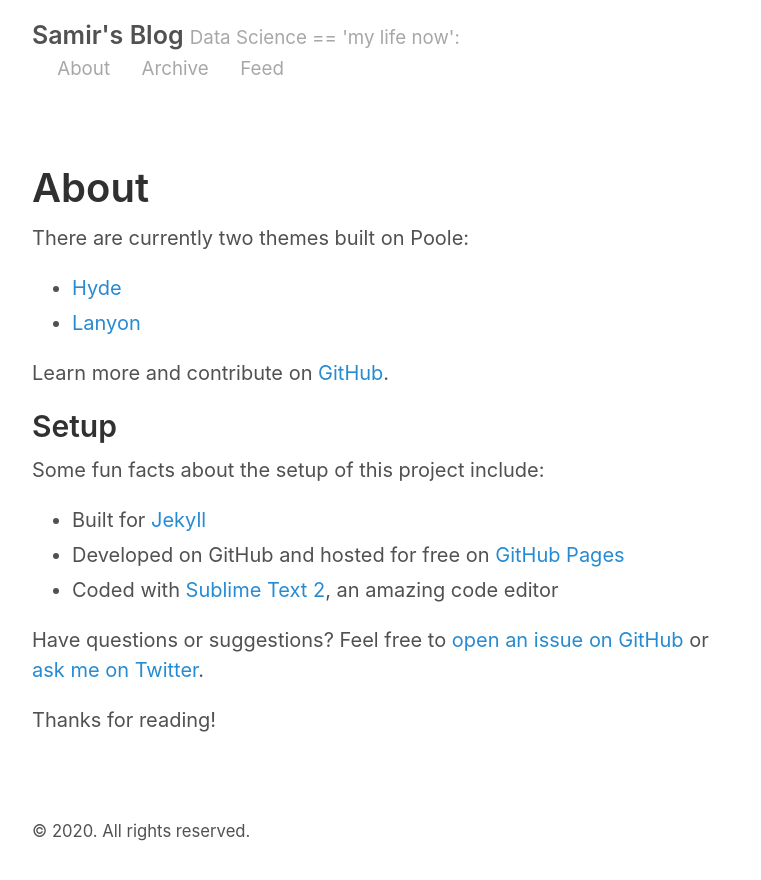
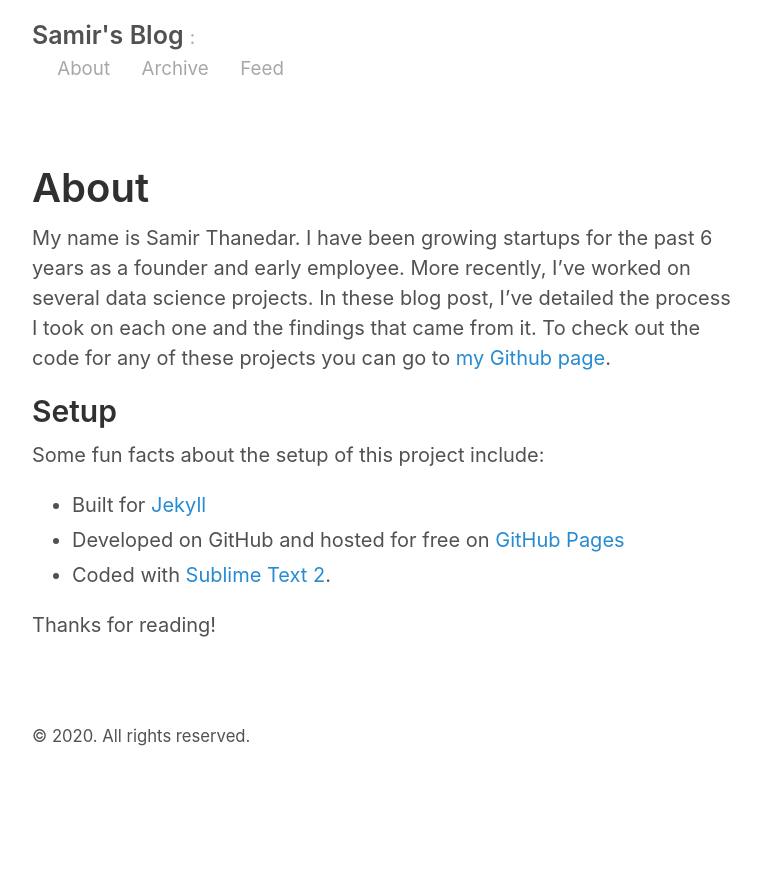
Before and after one commit to samirthanedar/samirthanedar.github.io, a Jekyll site: the page built from about.md, in a window 1280 px wide. Shown: the top 880 px of the page, without its empty margins (258-1019 px from the left). Built offline with Jekyll 4.4.1, drawn with Linux system fonts in a browser that asks for light colours.

Commit message:
edited about page

```diff
--- a/_config.yml
+++ b/_config.yml
@@ -3,7 +3,7 @@ permalink:           pretty
 
 # Setup
 title:               Samir's Blog
-tagline:             Data Science == 'my life now'
+tagline:
 url:                 http://samirthanedar.github.io
 paginate:            2
 baseurl:             ""
--- a/about.md
+++ b/about.md
@@ -3,13 +3,7 @@ layout: page
 title: About
 ---
 
-
-There are currently two themes built on Poole:
-
-* [Hyde](http://hyde.getpoole.com)
-* [Lanyon](http://lanyon.getpoole.com)
-
-Learn more and contribute on [GitHub](https://github.com/poole).
+My name is Samir Thanedar. I have been growing startups for the past 6 years as a founder and early employee. More recently, I've worked on several data science projects. In these blog post, I've detailed the process I took on each one and the findings that came from it. To check out the code for any of these projects you can go to [my Github page](https://github.com/samirthanedar).
 
 ## Setup
 
@@ -17,8 +11,6 @@ Some fun facts about the setup of this project include:
 
 * Built for [Jekyll](http://jekyllrb.com)
 * Developed on GitHub and hosted for free on [GitHub Pages](https://pages.github.com)
-* Coded with [Sublime Text 2](http://sublimetext.com), an amazing code editor
-
-Have questions or suggestions? Feel free to [open an issue on GitHub](https://github.com/samirthanedar) or [ask me on Twitter](https://twitter.com/samirthanedar).
+* Coded with [Sublime Text 2](http://sublimetext.com).
 
 Thanks for reading!
```
